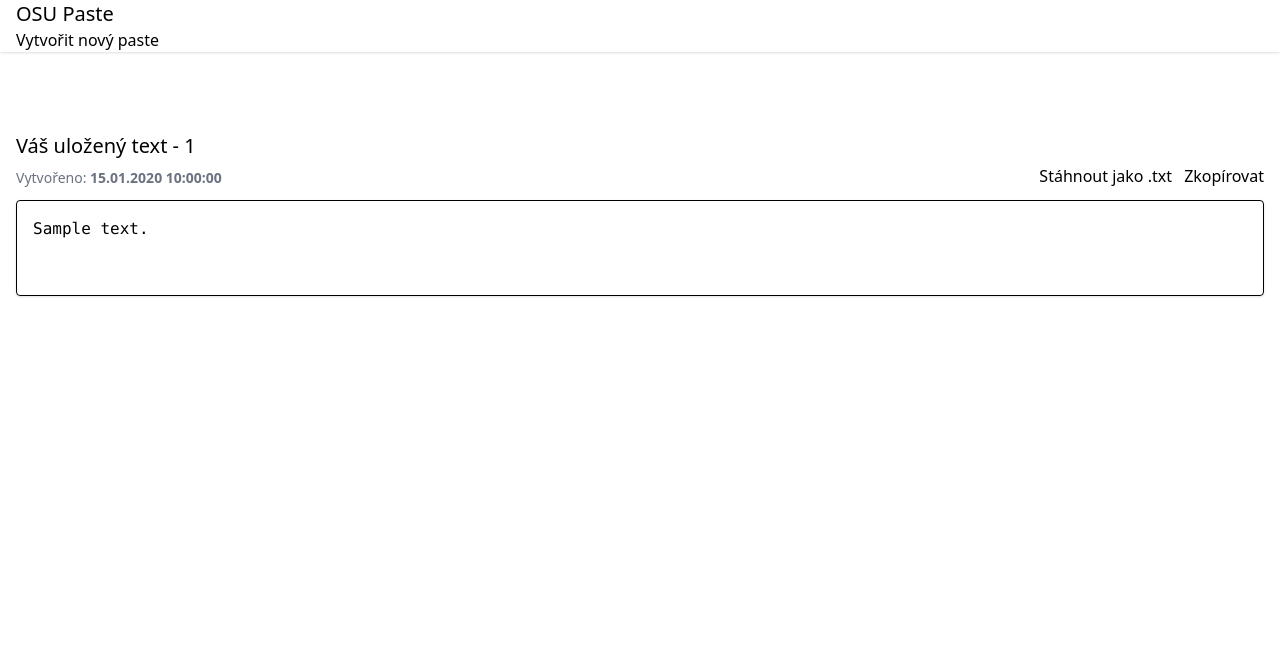
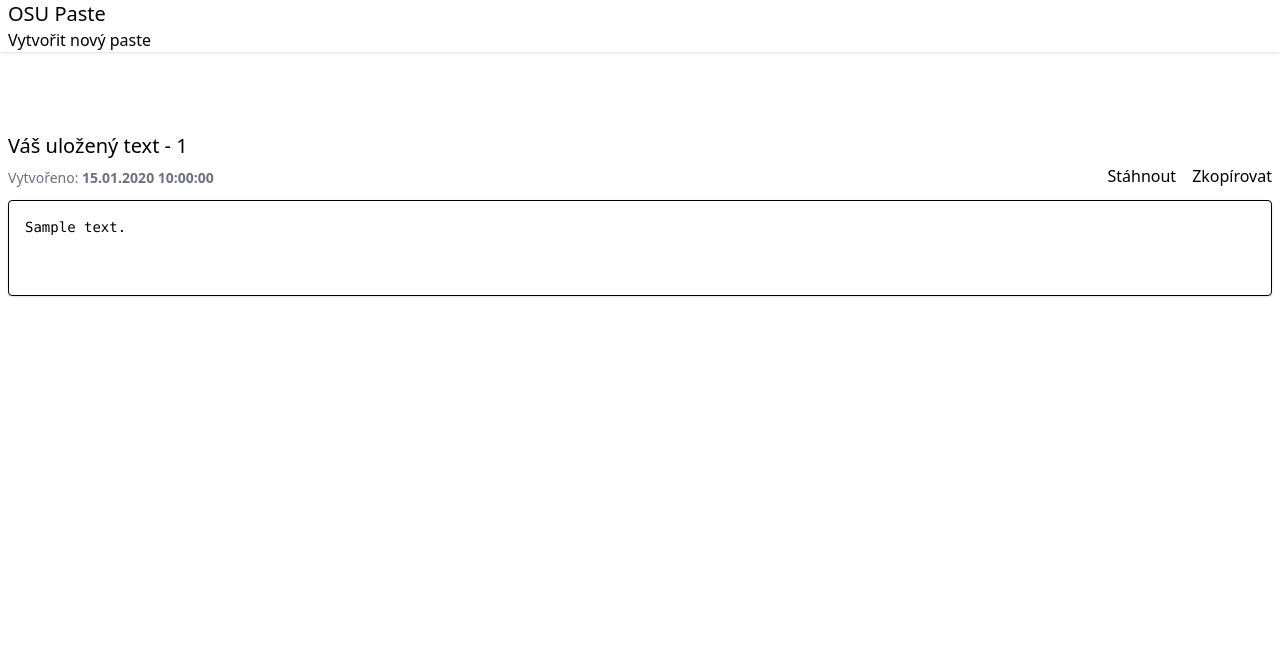
Before and after one commit to LixCis/OSU-Paste, a Flask app: page /1 in a window 1280 px wide. Shown: the top 663 px of the page. Run offline with Flask 3, Linux system fonts and the light colour scheme; tables that the repository leaves empty hold one stand-in row (values such as "Sample post"); some libraries are stand-ins or nearby versions.

Commit message:
Fixed design bugs

```diff
--- a/templates/includes/navbar.html
+++ b/templates/includes/navbar.html
@@ -1,5 +1,5 @@
 <nav class="bg-base-100 shadow-sm">
-    <div class="navbar mx-auto max-w-7xl px-4">
+    <div class="navbar mx-auto max-w-7xl px-2">
         <div class="flex-1">
             <a class="text-xl font-medium">OSU Paste</a>
         </div>
--- a/templates/index.html
+++ b/templates/index.html
@@ -9,7 +9,7 @@
 </head>
 <body class="flex flex-col min-h-screen">
 {% include 'includes/navbar.html' %}
-<main class="flex-1 w-full max-w-7xl mx-auto px-4 my-20">
+<main class="flex-1 w-full max-w-7xl mx-auto px-2 my-20">
     <h1 class="mb-5 text-xl font-medium">Nový paste</h1>
     <form  method="POST" enctype="multipart/form-data">
         <fieldset class="fieldset">
--- a/templates/paste.html
+++ b/templates/paste.html
@@ -26,19 +26,19 @@
 </head>
 <body class="flex flex-col min-h-screen relative">
 {% include 'includes/navbar.html' %}
-<main class="flex-1 w-full max-w-7xl mx-auto px-4 my-20">
-    <div class="flex flex-row justify-between items-end mb-3">
+<main class="flex-1 w-full max-w-7xl mx-auto px-2 my-20">
+    <div class="flex flex-row gap-2 justify-between items-end mb-3">
         <div>
-            <h1 class="text-xl mb-2 font-medium">Váš uložený text - {{ short_id }}</h1>
+            <h1 class="text-lg sm:text-xl mb-2 font-medium">Váš uložený text - {{ short_id }}</h1>
             <p class="text-sm text-gray-500">Vytvořeno: <strong>{{ created_at }}</strong></p>
         </div>
-        <div class="mt-4">
-            <button id="download-btn" class="btn btn-primary mr-2">Stáhnout jako .txt</button>
-            <button id="copy-btn" class="btn btn-outline btn-primary">Zkopírovat</button>
+        <div class="mt-4 flex flex-col sm:flex-row gap-2 items-end">
+            <button id="download-btn" class="btn btn-sm sm:btn-md btn-primary sm:mr-2">Stáhnout</button>
+            <button id="copy-btn" class="btn btn-sm sm:btn-md btn-outline btn-primary">Zkopírovat</button>
         </div>
     </div>
 
-    <pre id="content" class="shadow bg-base-100 border border-primary min-h-24 p-4 rounded whitespace-pre-wrap break-words max-w-full">{{ content | safe }}</pre>
+    <pre id="content" class="shadow bg-base-100 border border-primary min-h-24 p-2 text-sm sm:p-4 rounded whitespace-pre-wrap break-words max-w-full">{{ content | safe }}</pre>
 
     <div id="alert-success" class="absolute top-10 left-1/2 transform -translate-x-1/2 w-80 p-4 mb-4 text-sm text-white bg-green-500 rounded shadow-md hidden">
         <div class="flex items-center">
```
